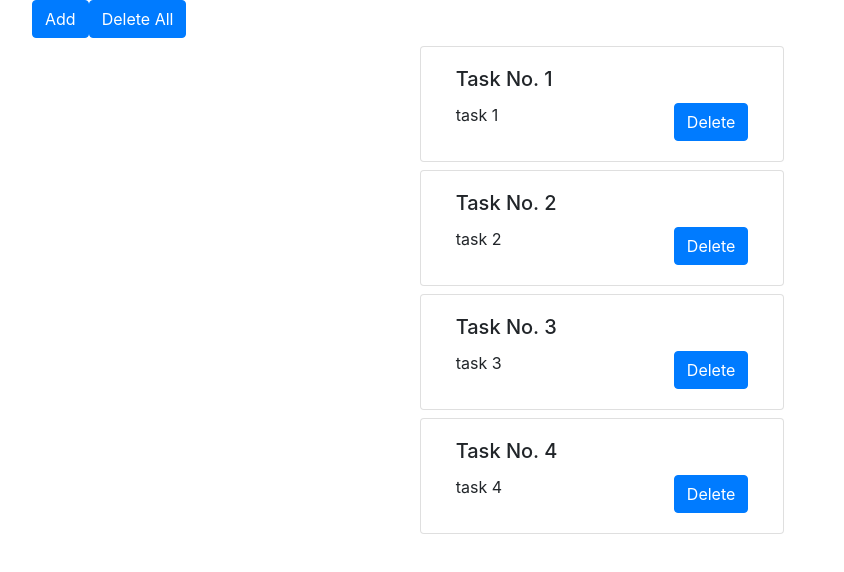
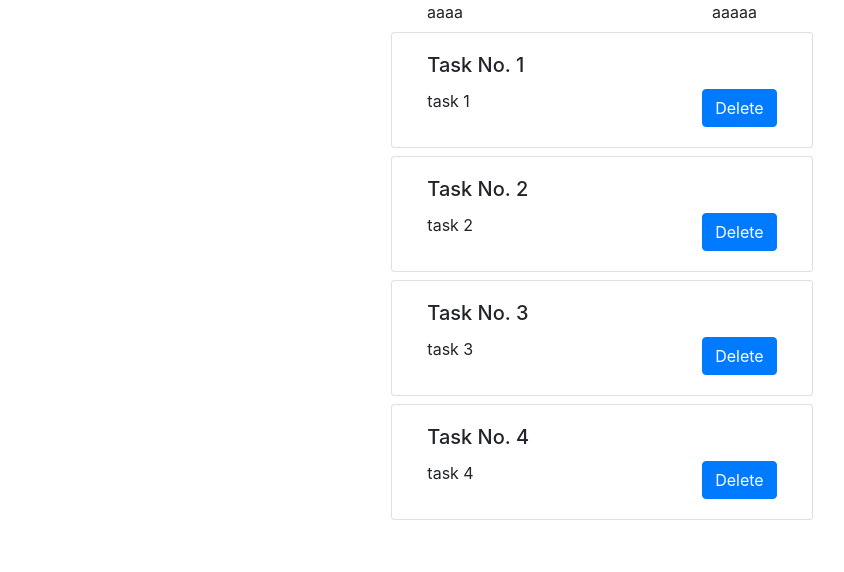
Before and after one commit to mosesnagar/tasker, a React (Create React App) app: page / in a window 1280 px wide. Shown: the top 572 px of the page, without its empty margins (38-882 px from the left). Built offline with nearby package versions, Linux system fonts and the light colour scheme.

Commit message:
- on the fly: move from 'react-boostrap' to 'reacstrap' - change 'Board' to the 'reactstrap'

```diff
--- a/package.json
+++ b/package.json
@@ -3,10 +3,13 @@
   "version": "0.1.0",
   "private": true,
   "dependencies": {
+    "bootstrap": "^4.2.1",
     "react": "^16.7.0",
     "react-bootstrap": "^0.32.4",
     "react-dom": "^16.7.0",
-    "react-scripts": "2.1.3"
+    "react-scripts": "2.1.3",
+    "reactstrap": "^7.0.2",
+    "semantic-ui-react": "^0.84.0"
   },
   "scripts": {
     "start": "react-scripts start",
--- a/src/containers/Board.js
+++ b/src/containers/Board.js
@@ -1,9 +1,7 @@
 import React, {Component} from 'react';
 import PropTypes from 'prop-types';
 import TaskCard from "../views/TaskCard";
-import {Button, Grid, Row} from "react-bootstrap";
-import Col from "react-bootstrap/es/Col";
-import Carousel from "react-bootstrap/es/Carousel";
+import {Container, Row, Col} from "reactstrap";
 
 class Board extends Component {
 
@@ -11,76 +9,35 @@ class Board extends Component {
         super(props);
         this.state = {
             all: [
-                {name:'task 1', id:'1',},
-                {name:'task 2', id:'2',},
-                {name:'task 3', id:'3',},
-                {name:'task 4', id:'4',}
-                ]
+                {name: 'task 1', id: '1',},
+                {name: 'task 2', id: '2',},
+                {name: 'task 3', id: '3',},
+                {name: 'task 4', id: '4',}
+            ]
         }
     }
 
-    addTask = () => {
-        const a = {name: 'task 5', id: 5};
-         this.setState( prevState => ({
-             all: [...prevState.all, a]
-         }))
-    };
-
-    deleteAll = () => {
-      this.setState({
-          all : []
-      })
-    };
-
-    handleDelete = (id) => {
-        this.setState( prevState => ({
-             all: [...prevState.all.filter(el => el.id !== id )]
-            }))
-    };
-
-
     render() {
-        const tasks = this.state.all.map((task)=>
-                <TaskCard key={task.id}content={task}/>
-        );
         return (
             <div>
-                <Grid>
-                    <Row>
-                        <Col   >
-                            <Button  bsStyle="primary" onClick={this.addTask}>Add</Button>
+                <Container>
+                    <Row >
+                        <Col xs={{size:2,offset:1}} md={{size: 1,offset:4}}>
+                            aaaa
                         </Col>
-                        <Col>
-                            <Button  bsStyle="primary" onClick={this.deleteAll}>Delete All</Button>
-
+                        <Col xs={{size:2,offset:5}} md={{size: 1,offset:2}}>
+                            aaaaa
                         </Col>
 
                     </Row>
-                    {
-                        this.state.all.map((task)=>
-                            <TaskCard key={task.id} content={task} handleDelete={this.handleDelete.bind(this,task.id)}/>
-                        )
-                    }
-                </Grid>
+                </Container>
+
+                {
+                    this.state.all.map((task) =>
+                        <TaskCard key={task.id} content={task}/>
+                    )
+                }
             </div>
-            // <div className="container">
-            //     {/*<div className="row col-5  col-md-5 offset-md-4  col-lg-5 offset-md-1 col-sm-7 offset-sm-3">*/}
-            //     <div className="row">
-            //         <div className=" col-1 offset-5">
-            //             <Button bsStyle="primary" onClick={this.addTask}>Add</Button>
-            //         </div>
-            //
-            //         <div className=" ">
-            //             <Button bsStyle="primary" onClick={this.deleteAll}>Delete All</Button>
-            //         </div>
-            //
-            //     </div>
-            //     {
-            //         this.state.all.map((task)=>
-            //             <TaskCard key={task.id} content={task} handleDelete={this.handleDelete.bind(this,task.id)}/>
-            //         )
-            //     }
-            // </div>
         );
     }
 }
--- a/src/index.js
+++ b/src/index.js
@@ -3,6 +3,8 @@ import ReactDOM from 'react-dom';
 import './index.css';
 import App from './App';
 import * as serviceWorker from './serviceWorker';
+import 'bootstrap/dist/css/bootstrap.css';
+
 
 ReactDOM.render(<App />, document.getElementById('root'));
 
```
Also changed, not shown: src/old/Board.js (added, +96 -0 lines), 1 other file (tests, documents, lock files or other folders).
